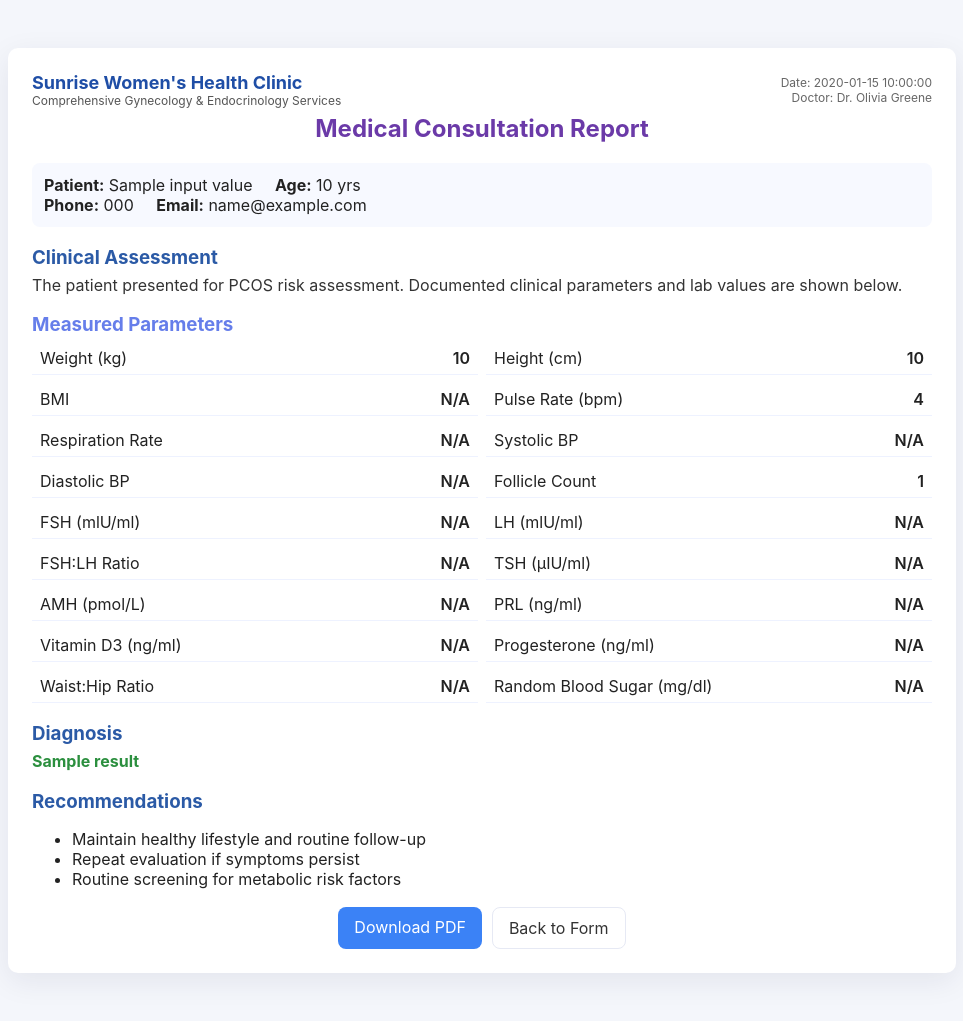
After one commit to 9023556051/SGP_5, a Flask app: template templates/medical_report.html in a window 1280 px wide. The commit adds this page. Shown: the whole page, without its empty margins (158-1121 px from the left). Run offline with Flask 2, Linux system fonts and the light colour scheme; the template is opened without the code that fills it: most values are stand-ins (such as "Sample title", 1, 10 or a date in 2020); parts of the project's set-up code (start-up, migrations or seed data) failed here and were passed over.

Commit message:
final project done

```diff
--- a/app.py
+++ b/app.py
@@ -88,66 +88,139 @@ def download_medical_report():
     from reportlab.pdfgen import canvas
     from reportlab.lib import colors
     import datetime
+
     pdf2 = canvas.Canvas(buffer2, pagesize=A4)
     width, height = A4
-    pdf2.setFont("Helvetica-Bold", 20)
-    pdf2.drawCentredString(width / 2, height - 60, "MEDICAL REPORT")
-    y = height - 100
+
+    # Header
+    clinic_name = "Sunrise Women's Health Clinic"
+    pdf2.setFillColor(colors.HexColor('#2b5aa6'))
+    pdf2.setFont("Helvetica-Bold", 18)
+    pdf2.drawString(40, height - 50, clinic_name)
+    pdf2.setFont("Helvetica", 10)
+    pdf2.setFillColor(colors.black)
+    pdf2.drawString(40, height - 66, "Comprehensive Gynecology & Endocrinology Services")
+    pdf2.line(40, height - 74, width - 40, height - 74)
+
+    # Report title and date
+    pdf2.setFont("Helvetica-Bold", 16)
+    pdf2.setFillColor(colors.HexColor('#764ba2'))
+    pdf2.drawCentredString(width / 2, height - 96, "Medical Consultation Report")
+    pdf2.setFont("Helvetica", 9)
+    pdf2.setFillColor(colors.black)
+    pdf2.drawRightString(width - 40, height - 96, f"Date: {datetime.datetime.now().strftime('%d %b %Y')}")
+
+    # Patient info box
+    box_y = height - 130
+    pdf2.roundRect(40, box_y - 70, width - 80, 70, 6, stroke=1, fill=0)
+    pdf2.setFont("Helvetica-Bold", 11)
+    pdf2.drawString(50, box_y - 20, f"Patient: {input_values.get('Full Name', 'N/A')}")
+    pdf2.setFont("Helvetica", 10)
+    pdf2.drawString(50, box_y - 36, f"Age: {input_values.get('Age', 'N/A')}   |   Phone: {input_values.get('Phone', 'N/A')}")
+    pdf2.drawRightString(width - 50, box_y - 20, f"Email: {input_values.get('Email', 'N/A')}")
+
+    # Assessment header
+    y = box_y - 90
     pdf2.setFont("Helvetica-Bold", 12)
-    pdf2.drawString(40, y, "Visit Info")
-    y -= 20
-    pdf2.setFont("Helvetica", 11)
-    pdf2.drawString(60, y, "Doctor: Dr. Olivia Greene")
-    pdf2.drawRightString(width - 60, y, f"Visit Date: {datetime.datetime.now().strftime('%d.%m.%Y')}")
+    pdf2.setFillColor(colors.HexColor('#2b5aa6'))
+    pdf2.drawString(40, y, "Clinical Assessment")
     y -= 16
-    pdf2.drawString(60, y, "Specialization: Gynecology")
-    y -= 30
+    pdf2.setFont("Helvetica", 10)
+    pdf2.setFillColor(colors.black)
+    pdf2.drawString(50, y, "The patient presented for PCOS risk assessment. Clinical parameters and lab values are documented below.")
+    y -= 22
+
+    # Lab values / Inputs table (two columns)
+    pdf2.setFont("Helvetica-Bold", 11)
+    pdf2.setFillColor(colors.HexColor('#667eea'))
+    pdf2.drawString(40, y, "Measured Parameters")
+    y -= 14
+    pdf2.setFont("Helvetica", 10)
+    pdf2.setFillColor(colors.black)
+
+    labels = [
+        ("Weight (kg)", 'Weight'), ("Height (cm)", 'Height'), ("BMI", 'BMI'), ("Pulse Rate (bpm)", 'PulseRate'),
+        ("Respiration Rate", 'RR'), ("Systolic BP", 'BP_systolic'), ("Diastolic BP", 'BP_diastolic'),
+        ("Follicle Count", 'Follicle_count'), ("FSH (mlU/ml)", 'FSH'), ("LH (mlU/ml)", 'LH'),
+        ("FSH:LH Ratio", 'FSH_LH_ratio'), ("TSH (μIU/ml)", 'TSH'), ("AMH (pmol/L)", 'AMH'),
+        ("PRL (ng/ml)", 'PRL'), ("Vitamin D3 (ng/ml)", 'VitD3'), ("Progesterone (ng/ml)", 'PRG'),
+        ("Waist:Hip Ratio", 'W_H_ratio'), ("Random Blood Sugar (mg/dl)", 'RBS')
+    ]
+
+    col_x = 50
+    col2_x = width / 2 + 10
+    row_h = 14
+    for i, (label_text, key) in enumerate(labels):
+        if y < 120:
+            pdf2.showPage()
+            y = height - 80
+            pdf2.setFont("Helvetica", 10)
+        x = col_x if i % 2 == 0 else col2_x
+        val = input_values.get(label_text) or input_values.get(key) or 'N/A'
+        pdf2.drawString(x, y, f"{label_text}: ")
+        pdf2.drawRightString(x + 120, y, f"{val}")
+        if i % 2 == 1:
+            y -= row_h
+
+    # Space before diagnosis
+    y -= 18
     pdf2.setFont("Helvetica-Bold", 12)
-    pdf2.drawString(40, y, "Patient Info")
-    y -= 20
-    pdf2.setFont("Helvetica", 11)
-    pdf2.drawString(60, y, f"Full Name: {input_values.get('Full Name')}")
-    pdf2.drawRightString(width - 60, y, f"Age: {input_values.get('Age')} yrs")
+    pdf2.setFillColor(colors.HexColor('#cc2b2b') if result == 'PCOS Positive' else colors.HexColor('#2b8f3e'))
+    pdf2.drawString(40, y, "Diagnosis")
     y -= 16
-    pdf2.drawString(60, y, f"Phone: {input_values.get('Phone')}")
-    pdf2.drawRightString(width - 60, y, f"Email: {input_values.get('Email')}")
-    y -= 30
-    pdf2.setFont("Helvetica-Bold", 12)
-    pdf2.setFillColor(colors.green)
-    pdf2.drawString(40, y, "Assessment")
-    y -= 20
     pdf2.setFont("Helvetica", 11)
     pdf2.setFillColor(colors.black)
-    pdf2.drawString(60, y, "Patient presented with symptoms and test values.")
-    y -= 16
-    pdf2.drawString(60, y, "Based on the prediction, results are as follows:")
-    y -= 30
+    pdf2.drawString(50, y, f"Result: {result}")
+    y -= 18
+
+    # Tailored advice/prescription
     pdf2.setFont("Helvetica-Bold", 12)
-    pdf2.setFillColor(colors.green)
-    pdf2.drawString(40, y, "Diagnosis")
-    y -= 20
-    pdf2.setFont("Helvetica", 11)
-    pdf2.setFillColor(colors.black)
-    pdf2.drawString(60, y, f"Prediction Result: {result}")
-    y -= 30
-    pdf2.setFont("Helvetica-Bold", 12)
-    pdf2.setFillColor(colors.green)
-    pdf2.drawString(40, y, "Prescription")
-    y -= 20
-    pdf2.setFont("Helvetica", 11)
+    pdf2.setFillColor(colors.HexColor('#2b5aa6'))
+    pdf2.drawString(40, y, "Recommendations")
+    y -= 14
+    pdf2.setFont("Helvetica", 10)
     pdf2.setFillColor(colors.black)
     if result == "PCOS Positive":
-        pdf2.drawString(60, y, "Signs of PCOS detected. Consult a gynecologist.")
-        y -= 16
-        pdf2.drawString(60, y, "Recommended: exercise, balanced diet, stress management.")
+        adv = [
+            "Refer to specialist (Gynecologist/Endocrinologist)",
+            "Lifestyle modification: diet, exercise, weight management",
+            "Consider hormonal evaluation & tailored treatment plan",
+            "Monitor blood glucose and lipid profile"
+        ]
     else:
-        pdf2.drawString(60, y, "No significant signs of PCOS detected.")
-        y -= 16
-        pdf2.drawString(60, y, "Maintain healthy lifestyle and regular checkups.")
+        adv = [
+            "Maintain healthy lifestyle and routine follow-up",
+            "Repeat evaluation if symptoms persist",
+            "Routine screening for metabolic risk factors"
+        ]
+    for line in adv:
+        pdf2.drawString(50, y, f"- {line}")
+        y -= 14
+
+    # Signature
+    if y < 140:
+        pdf2.showPage()
+        y = height - 80
+    y -= 10
+    pdf2.drawString(50, y, "-------------------------------------")
+    pdf2.drawString(60, y - 14, "Dr. Olivia Greene")
+    pdf2.drawString(60, y - 28, "MBBS, DGO - Consultant Gynecologist")
+
     pdf2.showPage()
     pdf2.save()
     buffer2.seek(0)
     return send_file(buffer2, as_attachment=True, download_name="Medical_Report.pdf", mimetype="application/pdf")
+
+
+@app.route('/medical_report_preview')
+def medical_report_preview():
+    input_values = session.get('input_values')
+    result = session.get('prediction_result')
+    if not input_values or not result:
+        flash('No medical report available. Please generate a prediction first.', 'error')
+        return redirect(url_for('home'))
+    now = datetime.datetime.now().strftime('%d %b %Y')
+    return render_template('medical_report.html', input_values=input_values, result=result, now=now)
 
 
 @app.route("/<name>")
--- /dev/null
+++ b/templates/medical_report.html
@@ -0,0 +1,94 @@
+<!DOCTYPE html>
+<html lang="en">
+<head>
+    <meta charset="utf-8">
+    <meta name="viewport" content="width=device-width,initial-scale=1">
+    <title>Medical Report Preview</title>
+    <link href="{{ url_for('static', filename='css/style.css') }}" rel="stylesheet">
+    <style>
+        body { font-family: Inter, sans-serif; background: #f4f6fb; color:#222; padding:24px; }
+        .report { max-width:900px; margin:16px auto; background:#fff; padding:24px; border-radius:10px; box-shadow:0 8px 30px rgba(20,30,60,0.08); }
+        .header { display:flex; justify-content:space-between; align-items:center; }
+        .clinic { color:#1f4ea6; font-weight:700; font-size:18px; }
+        .title { text-align:center; color:#6b3aa8; font-weight:700; margin-top:6px; }
+        .patient-box { background:#f7f9ff; padding:12px; border-radius:8px; margin-top:12px; }
+        .section { margin-top:18px; }
+        .grid { display:grid; grid-template-columns:1fr 1fr; gap:8px; }
+        .param { display:flex; justify-content:space-between; padding:6px 8px; border-bottom:1px solid #eef2ff; }
+        .btn-row { display:flex; gap:10px; margin-top:18px; justify-content:center; }
+        .btn { background:#3b82f6; color:#fff; padding:10px 16px; border-radius:8px; text-decoration:none; }
+        .btn.alt { background:#fff; color:#333; border:1px solid #e6e9f4; }
+        @media (max-width:720px){ .grid{grid-template-columns:1fr;} .patient-box{font-size:14px} }
+    </style>
+    </head>
+<body>
+    <div class="report">
+        <div class="header">
+            <div>
+                <div class="clinic">Sunrise Women's Health Clinic</div>
+                <div style="font-size:12px;color:#555">Comprehensive Gynecology & Endocrinology Services</div>
+            </div>
+            <div style="text-align:right">
+                <div style="font-size:12px;color:#666">Date: {{ now }}</div>
+                <div style="font-size:12px;color:#666">Doctor: Dr. Olivia Greene</div>
+            </div>
+        </div>
+
+        <h2 class="title">Medical Consultation Report</h2>
+
+        <div class="patient-box">
+            <strong>Patient:</strong> {{ input_values.get('Full Name','N/A') }} &nbsp; &nbsp;
+            <strong>Age:</strong> {{ input_values.get('Age','N/A') }} yrs<br>
+            <strong>Phone:</strong> {{ input_values.get('Phone','N/A') }} &nbsp; &nbsp; <strong>Email:</strong> {{ input_values.get('Email','N/A') }}
+        </div>
+
+        <div class="section">
+            <h3 style="margin-bottom:6px;color:#2b5aa6">Clinical Assessment</h3>
+            <div style="color:#333">The patient presented for PCOS risk assessment. Documented clinical parameters and lab values are shown below.</div>
+        </div>
+
+        <div class="section">
+            <h3 style="margin-bottom:6px;color:#667eea">Measured Parameters</h3>
+            <div class="grid">
+                {% set labels = [
+                    ('Weight (kg)','Weight'), ('Height (cm)','Height'), ('BMI','BMI'), ('Pulse Rate (bpm)','PulseRate'),
+                    ('Respiration Rate','RR'), ('Systolic BP','BP_systolic'), ('Diastolic BP','BP_diastolic'),
+                    ('Follicle Count','Follicle_count'), ('FSH (mlU/ml)','FSH'), ('LH (mlU/ml)','LH'),
+                    ('FSH:LH Ratio','FSH_LH_ratio'), ('TSH (μIU/ml)','TSH'), ('AMH (pmol/L)','AMH'),
+                    ('PRL (ng/ml)','PRL'), ('Vitamin D3 (ng/ml)','VitD3'), ('Progesterone (ng/ml)','PRG'),
+                    ('Waist:Hip Ratio','W_H_ratio'), ('Random Blood Sugar (mg/dl)','RBS')
+                ] %}
+                {% for label_text,key in labels %}
+                <div class="param"><div>{{ label_text }}</div><div style="font-weight:600">{{ input_values.get(label_text) or input_values.get(key) or 'N/A' }}</div></div>
+                {% endfor %}
+            </div>
+        </div>
+
+        <div class="section">
+            <h3 style="margin-bottom:6px;color:#2b5aa6">Diagnosis</h3>
+            <div style="font-weight:700;color:{{ 'red' if result=='PCOS Positive' else '#2b8f3e' }}">{{ result }}</div>
+        </div>
+
+        <div class="section">
+            <h3 style="margin-bottom:6px;color:#2b5aa6">Recommendations</h3>
+            <ul>
+                {% if result == 'PCOS Positive' %}
+                    <li>Refer to specialist (Gynecologist/Endocrinologist)</li>
+                    <li>Lifestyle modification: diet, exercise, weight management</li>
+                    <li>Consider hormonal evaluation & tailored treatment plan</li>
+                    <li>Monitor blood glucose and lipid profile</li>
+                {% else %}
+                    <li>Maintain healthy lifestyle and routine follow-up</li>
+                    <li>Repeat evaluation if symptoms persist</li>
+                    <li>Routine screening for metabolic risk factors</li>
+                {% endif %}
+            </ul>
+        </div>
+
+        <div class="btn-row">
+            <a class="btn" href="{{ url_for('download_medical_report') }}">Download PDF</a>
+            <a class="btn alt" href="{{ url_for('home') }}">Back to Form</a>
+        </div>
+    </div>
+</body>
+</html>
```
Also changed, not shown: static/js/app.js (+58 -1 lines), templates/index.html (+28 -48 lines), 1 other file.
